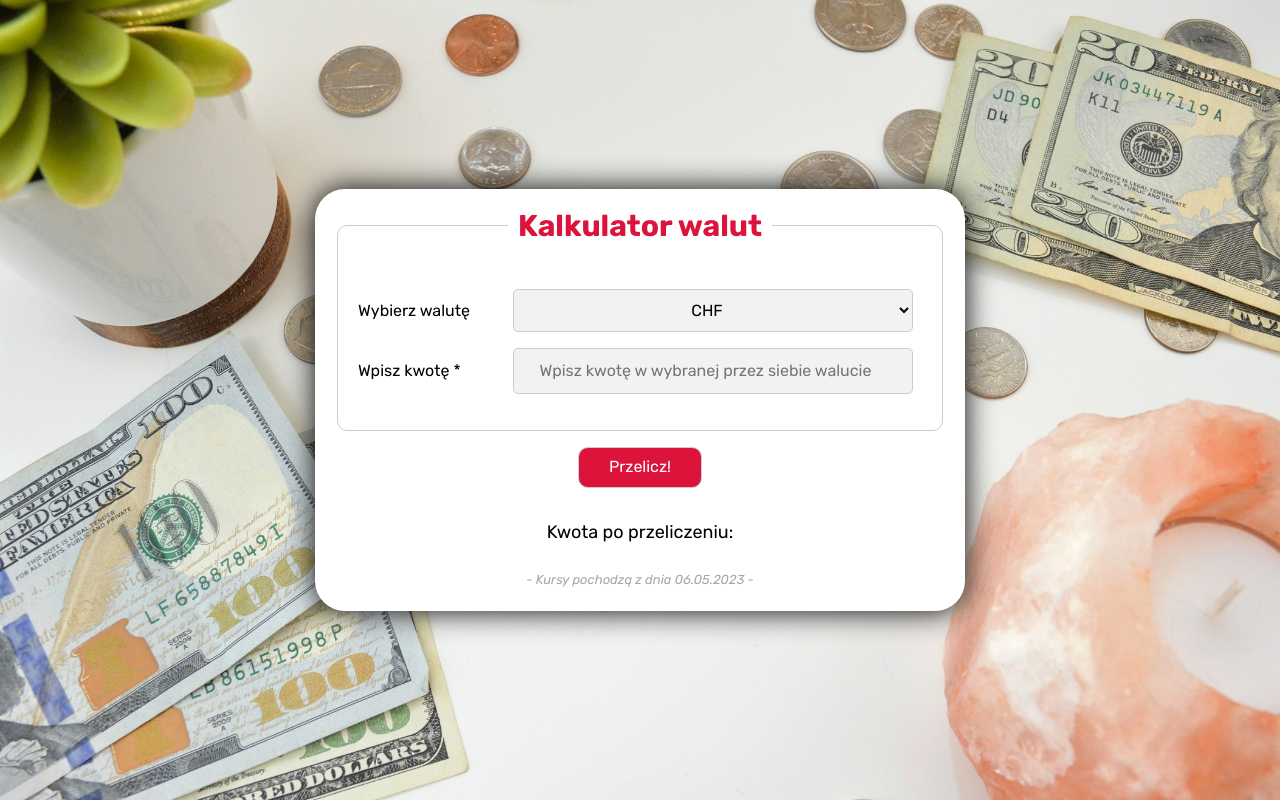
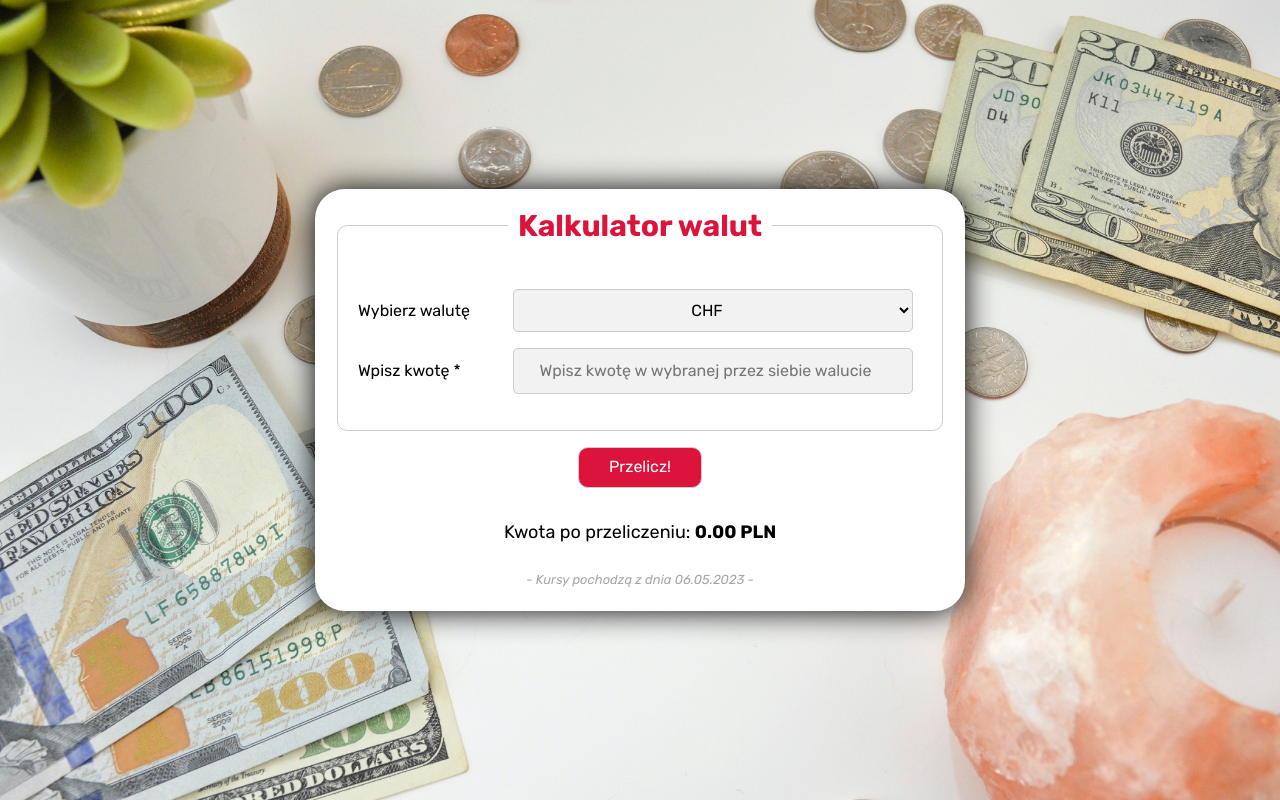
Before and after one commit to patrycja-gomza/currency-converter-react, a React (Create React App) app: page / in a window 1280 px wide. Built offline with nearby package versions, Linux system fonts and the light colour scheme.

Commit message:
rendering the result

```diff
--- a/src/App.js
+++ b/src/App.js
@@ -22,7 +22,7 @@ function App() {
   return (
     <Container>
       <Form calculateResult={calculateResult} />
-      <Result />
+      <Result result={result} />
       <Info />
     </Container>
   );
--- a/src/Result/index.js
+++ b/src/Result/index.js
@@ -1,8 +1,10 @@
 import "./style.css";
 
-const Result = () => (
+const Result = ({ result }) => (
     <p className="result">
-        Kwota po przeliczeniu: <strong></strong>
+        Kwota po przeliczeniu: <strong>
+            {result ? result.resultElement.toFixed(2) : "0.00"} PLN
+        </strong>
     </p>
 );
 
```
